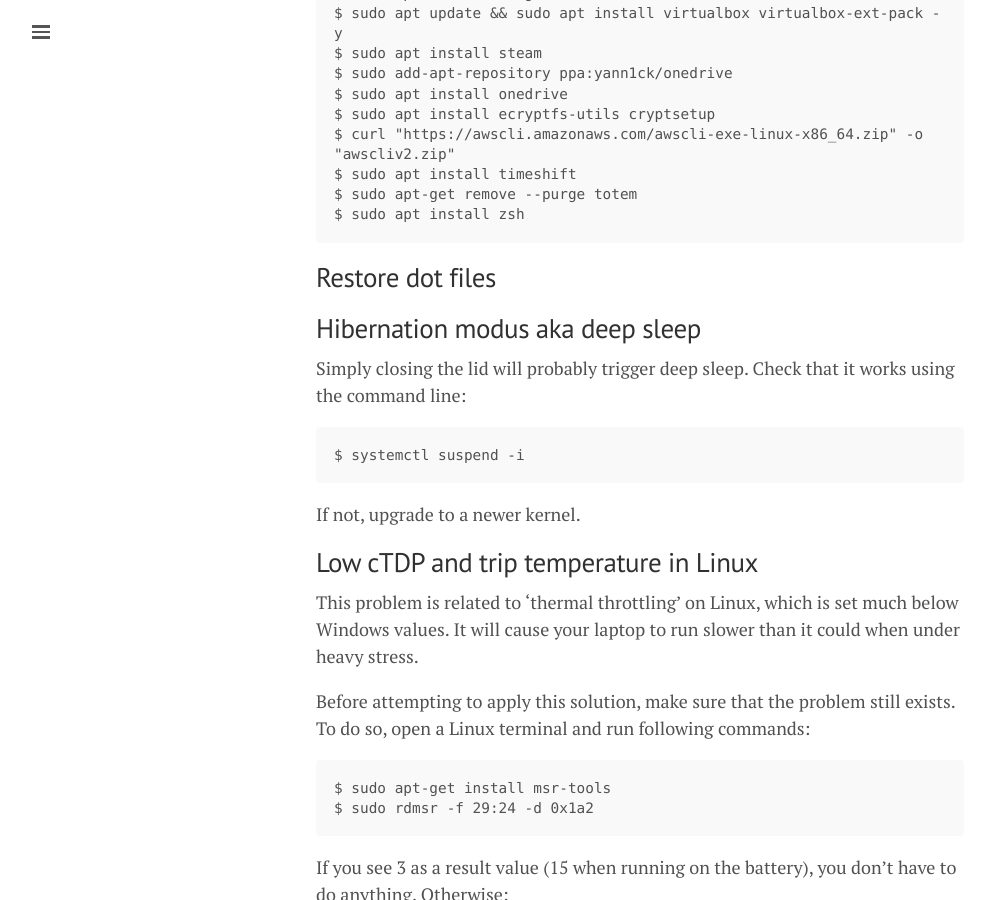
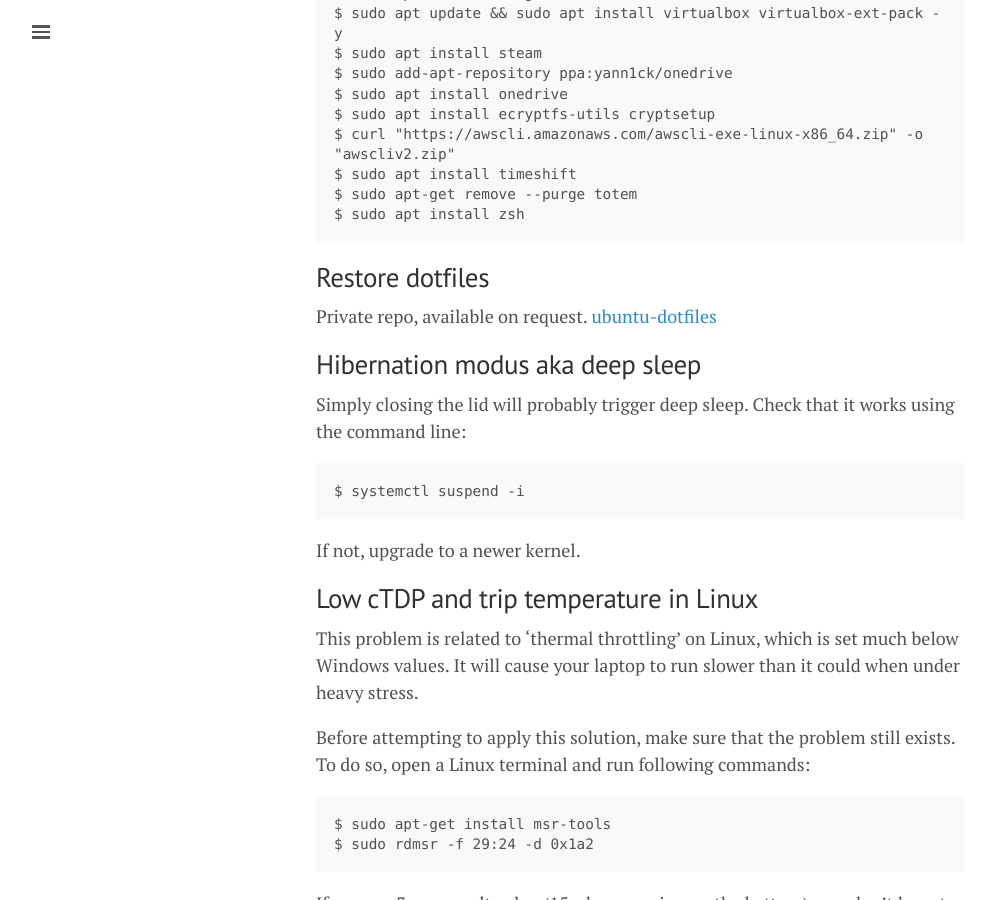
Before and after one commit to lgeurts/lgeurts.github.io, a Jekyll site: the page built from _posts/2021-10-15-ubuntu-setup-notes-for-x1-carbon-gen8.md, in a window 1280 px wide and 900 px high, scrolled down 1615 px. Shown: the whole window, without its empty margins (0-991 px from the left). Built offline with Jekyll 4.4.1, drawn with Linux system fonts in a browser that asks for light colours; nearby versions of some CDN libraries; comment, search, counter and statistics services are not loaded.

Commit message:
Update 2021-10-15-ubuntu-setup-notes-for-x1-carbon-gen8.md

````diff
--- a/_posts/2021-10-15-ubuntu-setup-notes-for-x1-carbon-gen8.md
+++ b/_posts/2021-10-15-ubuntu-setup-notes-for-x1-carbon-gen8.md
@@ -57,7 +57,9 @@ $ sudo apt-get remove --purge totem
 $ sudo apt install zsh
 ```
 
-## Restore dot files
+## Restore dotfiles
+
+Private repo, available on request. [ubuntu-dotfiles](https://github.com/lgeurts/ubuntu-20.x-dotfiles)
 
 ## Hibernation modus aka deep sleep
 
````
